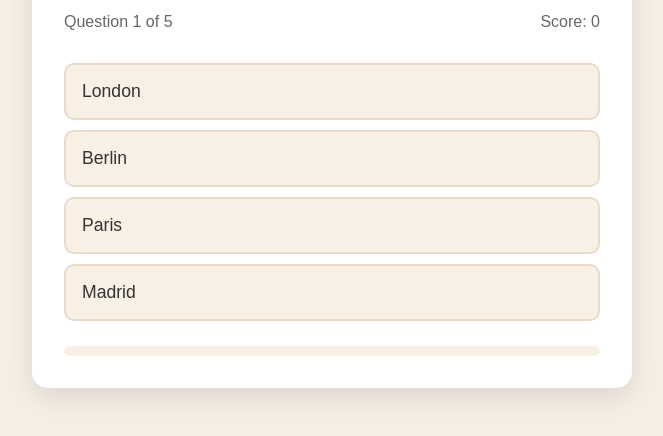
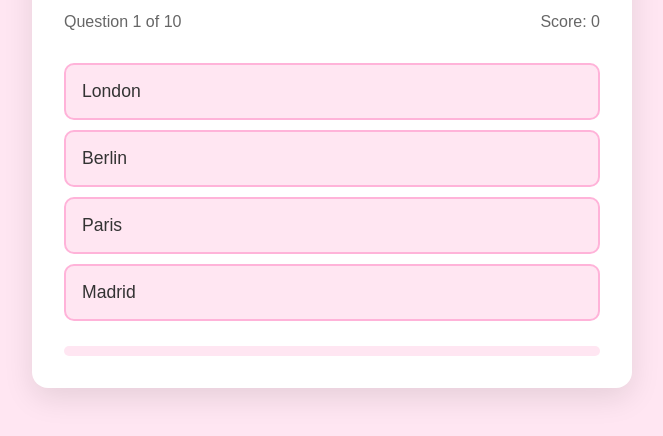
Before and after one commit to yaad33va/quiz-game, a plain HTML site: page index.html in a window 1280 px wide. Both pictures are taken after a click on the button "Start Quiz". Shown: the part 240-676 px from the top of the page, without its empty margins (308-971 px from the left). Drawn offline with Linux system fonts and the light colour scheme.

Commit message:
Changed so that questions with answers are taken from .txt

```diff
--- a/index.html
+++ b/index.html
@@ -27,9 +27,7 @@
           </div>
         </div>
 
-        <div id="answers-container" class="answers-container">
-          <!-- Answer buttons will be insterted here from js code later at some point -->
-        </div>
+        <div id="answers-container" class="answers-container"></div>
 
         <div class="progress-bar">
           <div id="progress" class="progress"></div>
--- a/script.js
+++ b/script.js
@@ -13,62 +13,38 @@ const resultMessage = document.getElementById("result-message");
 const restartButton = document.getElementById("restart-btn");
 const progressBar = document.getElementById("progress");
 
-const quizQuestions = [
-  {
-    question: "What is the capital of France?",
-    answers: [
-      { text: "London", correct: false },
-      { text: "Berlin", correct: false },
-      { text: "Paris", correct: true },
-      { text: "Madrid", correct: false },
-    ],
-  },
-  {
-    question: "Which planet is known as the Red Planet?",
-    answers: [
-      { text: "Venus", correct: false },
-      { text: "Mars", correct: true },
-      { text: "Jupiter", correct: false },
-      { text: "Saturn", correct: false },
-    ],
-  },
-  {
-    question: "What is the largest ocean on Earth?",
-    answers: [
-      { text: "Atlantic Ocean", correct: false },
-      { text: "Indian Ocean", correct: false },
-      { text: "Arctic Ocean", correct: false },
-      { text: "Pacific Ocean", correct: true },
-    ],
-  },
-  {
-    question: "Which of these is NOT a programming language?",
-    answers: [
-      { text: "Java", correct: false },
-      { text: "Python", correct: false },
-      { text: "Banana", correct: true },
-      { text: "JavaScript", correct: false },
-    ],
-  },
-  {
-    question: "What is the chemical symbol for gold?",
-    answers: [
-      { text: "Go", correct: false },
-      { text: "Gd", correct: false },
-      { text: "Au", correct: true },
-      { text: "Ag", correct: false },
-    ],
-  },
-];
+const fetchQuestions = async () => {
+  const response = await fetch("questions.txt");
+  const text = await response.text();
+
+  return text
+    .split("\n")
+    .filter((line) => line.trim() !== "")
+    .map((line) => {
+      const [question, ...answers] = line.split("|");
+      return {
+        question,
+        answers: answers.map((answer) => {
+          const [text, correct] = answer.split(",");
+          return { text, correct: correct === "true" };
+        }),
+      };
+    });
+};
+
+let quizQuestions = [];
 
 let currentQuestionIndex = 0;
 let score = 0;
 let answersDisabled = false;
 
-totalQuestionsSpan.textContent = quizQuestions.length;
-maxScoreSpan.textContent = quizQuestions.length;
+startButton.addEventListener("click", async () => {
+  quizQuestions = await fetchQuestions();
+  totalQuestionsSpan.textContent = quizQuestions.length;
+  maxScoreSpan.textContent = quizQuestions.length;
+  startQuiz();
+});
 
-startButton.addEventListener("click", startQuiz);
 restartButton.addEventListener("click", restartQuiz);
 
 function startQuiz() {
--- a/style.css
+++ b/style.css
@@ -5,7 +5,7 @@
 }
 
 body {
-  background: #f5efe6;
+  background: #ffe6f2;
   display: flex;
   justify-content: center;
   align-items: center;
@@ -24,7 +24,6 @@ body {
   position: relative;
 }
 
-/* SCREENS */
 .screen {
   display: none;
   padding: 2rem;
@@ -35,10 +34,8 @@ body {
   display: block;
 }
 
-/* START SCREEN */
-
 #start-screen h1 {
-  color: #e86a33;
+  color: #ff66b2;
   margin-bottom: 20px;
   font-size: 2.5rem;
 }
@@ -75,9 +72,9 @@ body {
 }
 
 .answer-btn {
-  background-color: #f8f0e5;
+  background-color: #ffe6f2;
   color: #333;
-  border: 2px solid #eadbc8;
+  border: 2px solid #ffb3d9;
   border-radius: 10px;
   padding: 1rem;
   cursor: pointer;
@@ -86,25 +83,25 @@ body {
 }
 
 .answer-btn:hover {
-  background-color: #eadbc8;
-  border-color: #dac0ae;
+  background-color: #ffb3d9;
+  border-color: #ff99cc;
 }
 
 .answer-btn.correct {
-  background-color: #e6fff0;
+  background-color: #e6ffe6;
   border-color: #a3f0c4;
   color: #28a745;
 }
 
 .answer-btn.incorrect {
-  background-color: #fff0f0;
+  background-color: #ffe6e6;
   border-color: #ffbdbd;
   color: #dc3545;
 }
 
 .progress-bar {
   height: 10px;
-  background-color: #f8f0e5;
+  background-color: #ffe6f2;
   border-radius: 5px;
   overflow: hidden;
   margin-top: 20px;
@@ -112,18 +109,18 @@ body {
 
 .progress {
   height: 100%;
-  background-color: #e86a33;
+  background-color: #ff66b2;
   width: 0%;
   transition: width 0.3s ease;
 }
 
 #result-screen h1 {
-  color: #e86a33;
+  color: #ff66b2;
   margin-bottom: 30px;
 }
 
 .result-info {
-  background-color: #f8f0e5;
+  background-color: #ffe6f2;
   border-radius: 10px;
   padding: 20px;
   margin-bottom: 30px;
@@ -138,11 +135,11 @@ body {
 .result-message {
   font-size: 1.5rem;
   font-weight: 600;
-  color: #e86a33;
+  color: #ff66b2;
 }
 
 button {
-  background-color: #e86a33;
+  background-color: #ff66b2;
   color: white;
   border: none;
   border-radius: 10px;
@@ -153,7 +150,7 @@ button {
 }
 
 button:hover {
-  background-color: #d45b28;
+  background-color: #ff4da6;
 }
 
 @media (max-width: 500px) {
```
Also changed, not shown: questions.txt (added).
